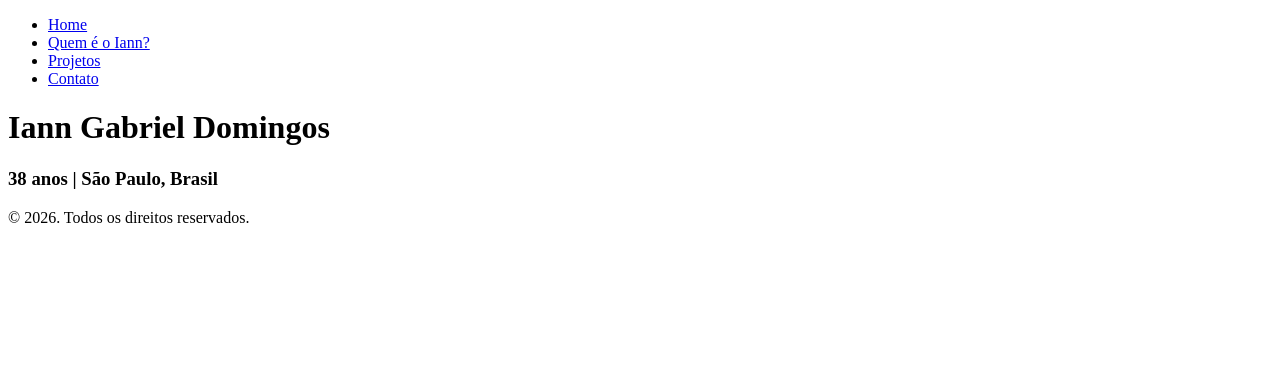
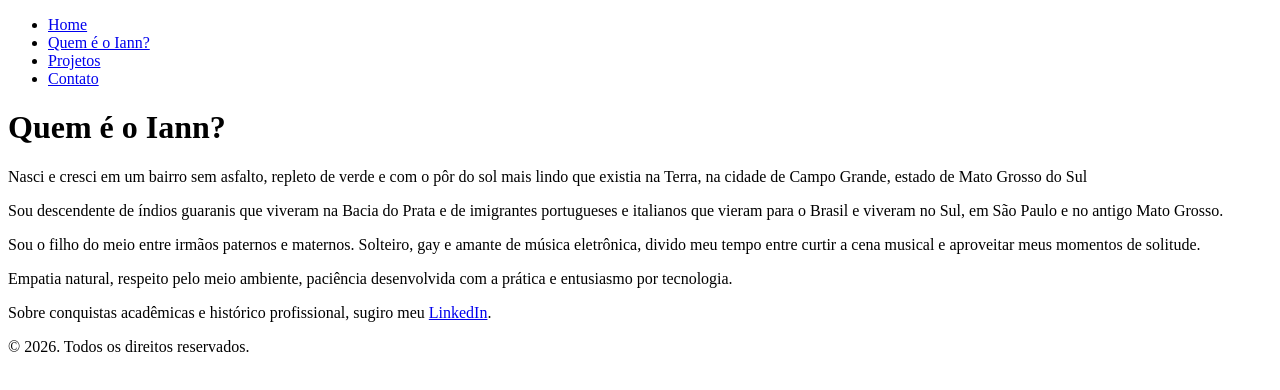
Before and after one commit to ianngd/iann-site, a plain HTML site: page about.html in a window 1280 px wide. Drawn offline with Linux system fonts and the light colour scheme.

Commit message:
atualizando páginas

```diff
--- a/about.html
+++ b/about.html
@@ -4,7 +4,9 @@
     <meta charset="UTF-8">
     <meta name="viewport" content="width=device-width, initial-scale=1.0">
     <title>Iann Gabriel Domingos</title>
-
+    <link rel="preconnect" href="https://fonts.googleapis.com">
+    <link rel="preconnect" href="https://fonts.gstatic.com" crossorigin>
+    <link href="https://fonts.googleapis.com/css2?family=Roboto+Mono:ital,wght@0,100..700;1,100..700&display=swap" rel="stylesheet">
 </head>
 <body>
     <nav>
@@ -16,8 +18,14 @@
         </ul>
     </nav>
     <main>
-        <h1>Iann Gabriel Domingos</h1>
-        <h3>38 anos | São Paulo, Brasil </h3>
+        <h1>Quem é o Iann?</h1>
+        <p>Nasci e cresci em um bairro sem asfalto, repleto de verde e com o pôr do sol mais lindo que existia na Terra, na cidade de Campo Grande, estado de Mato Grosso do Sul</p>
+        <p>Sou descendente de índios guaranis que viveram na Bacia do Prata e de imigrantes portugueses e italianos que vieram para o Brasil e viveram no Sul, em São Paulo e no antigo Mato Grosso.</p>
+        <p>Sou o filho do meio entre irmãos paternos e maternos. Solteiro, gay e amante de música eletrônica, divido meu tempo entre curtir a cena musical e aproveitar meus momentos de solitude.</p>
+        <p>Empatia natural, respeito pelo meio ambiente, paciência desenvolvida com a prática e entusiasmo por tecnologia.</p>
+        <p>Sobre conquistas acadêmicas e histórico profissional, sugiro meu <a href="https://www.linkedin.com/in/ianngabriel/" target="_blank">LinkedIn</a>.</p>
+
+
     </main>
     <footer>&copy; 2026. Todos os direitos reservados.</footer>
 </body>
```
Also changed, not shown: index.html (+9 -2 lines), images/iann-contorno.jpeg (added).
